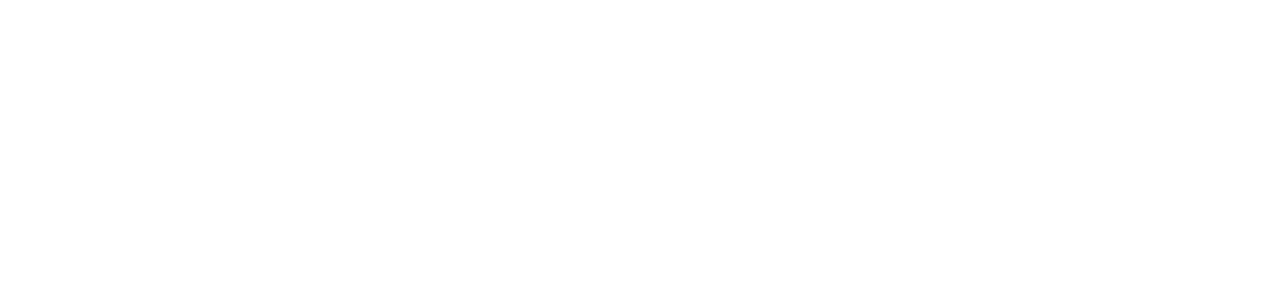
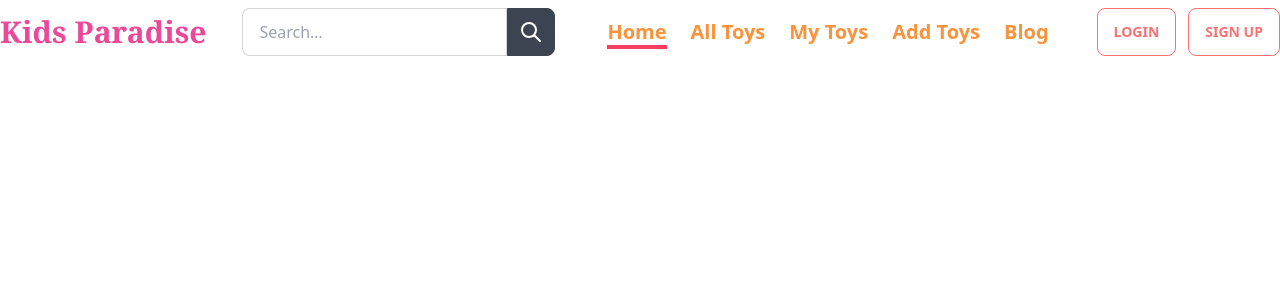
Before and after one commit to protapsaha1/Photography-course__ema-graphy, a React (Vite) app: page / in a window 1280 px wide. Shown: the top 300 px of the page. Built offline with nearby package versions, Linux system fonts and the light colour scheme.

Commit message:
create navbar

```diff
--- /dev/null
+++ b/src/components/ActiveLink/ActiveLink.jsx
@@ -0,0 +1,22 @@
+import { NavLink } from "react-router-dom";
+
+const ActiveLink = ({ to, children }) => {
+    return (
+        <div>
+            <NavLink to={to} className={({ isActive }) =>
+
+                isActive
+                    ?
+                    "border-b-4 border-rose-500 "
+                    :
+                    ""
+
+            }>
+
+                {children}
+            </NavLink>
+        </div>
+    );
+};
+
+export default ActiveLink;
--- /dev/null
+++ b/src/components/Hook/ContextProvider/UserContext.jsx
@@ -0,0 +1,10 @@
+
+const UserContext = () => {
+    return (
+        <div>
+
+        </div>
+    );
+};
+
+export default UserContext;
--- a/src/components/Pages/Navbar/Navbar.jsx
+++ b/src/components/Pages/Navbar/Navbar.jsx
@@ -1,8 +1,52 @@
+import { Link } from "react-router-dom";
+import ActiveLink from "../../ActiveLink/ActiveLink";
 
 const Navbar = () => {
+    const routeLinks = <>
+        <li className="mx-3 hover:text-rose-600"><ActiveLink to="/">Home</ActiveLink></li>
+        <li className="mx-3 hover:text-rose-600"><ActiveLink to="/all-toys">All Toys</ActiveLink></li>
+        <li className="mx-3 hover:text-rose-600"><ActiveLink to="/my-toys">My Toys</ActiveLink></li>
+        <li className="mx-3 hover:text-rose-600"><ActiveLink to="/add-toys">Add Toys</ActiveLink></li>
+        <li className="mx-3 hover:text-rose-600"><ActiveLink to="/blogs">Blog</ActiveLink></li>
+    </>
+
     return (
-        <div>
-
+        // full width navbar
+        <div className="bg-white h-16">
+            {/* fixed width middle nav */}
+            <div className="lg:max-w-screen-xl lg:mx-auto flex justify-between items-center py-2">
+                {/* website name */}
+                <div>
+                    <h1 className="text-pink-500 text-3xl font-bold font-serif">Kids Paradise</h1>
+                </div>
+                {/* routes */}
+                <div className="flex items-center">
+                    {/* search toys */}
+                    <div className="mr-10">
+                        <div className="input-group">
+                            <input type="search" name="" placeholder="Search…" className="input input-bordered text-white" />
+                            <button className="btn btn-square">
+                                <svg xmlns="http://www.w3.org/2000/svg" className="h-6 w-6" fill="none" viewBox="0 0 24 24" stroke="currentColor"><path strokeLinecap="round" strokeLinejoin="round" strokeWidth="2" d="M21 21l-6-6m2-5a7 7 0 11-14 0 7 7 0 0114 0z" /></svg>
+                            </button>
+                        </div>
+                    </div>
+                    <nav className=""> {/*sm:hidden*/}
+                        <ul className="flex text-xl text-orange-400 font-semibold ">
+                            {routeLinks}
+                        </ul>
+                    </nav>
+                    {/* <nav className="lg:invisible">
+                        <ul className="text-xl text-orange-400 font-semibold ">
+                            {routeLinks}
+                        </ul>
+                    </nav> */}
+                </div>
+                {/* profile, login and sign up */}
+                <div className="flex items-center">
+                    <Link to="/login"><button className="btn btn-outline btn-error mr-3">Login</button></Link>
+                    <Link to="/sign-up"><button className="btn btn-outline btn-error">Sign Up</button></Link>
+                </div>
+            </div>
         </div>
     );
 };
```
Also changed, not shown: src/components/route/Router.jsx (+30 -0 lines), src/components/CustomHook/useTitle.js (added).
